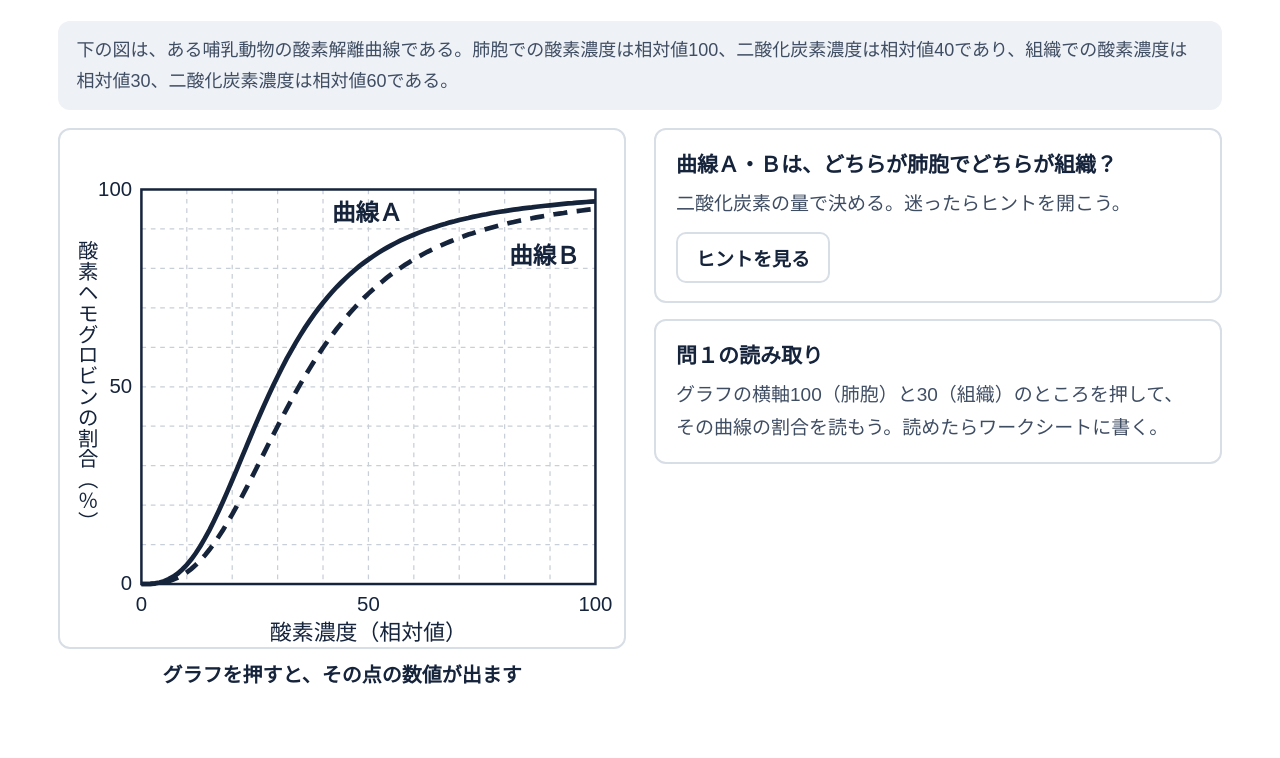
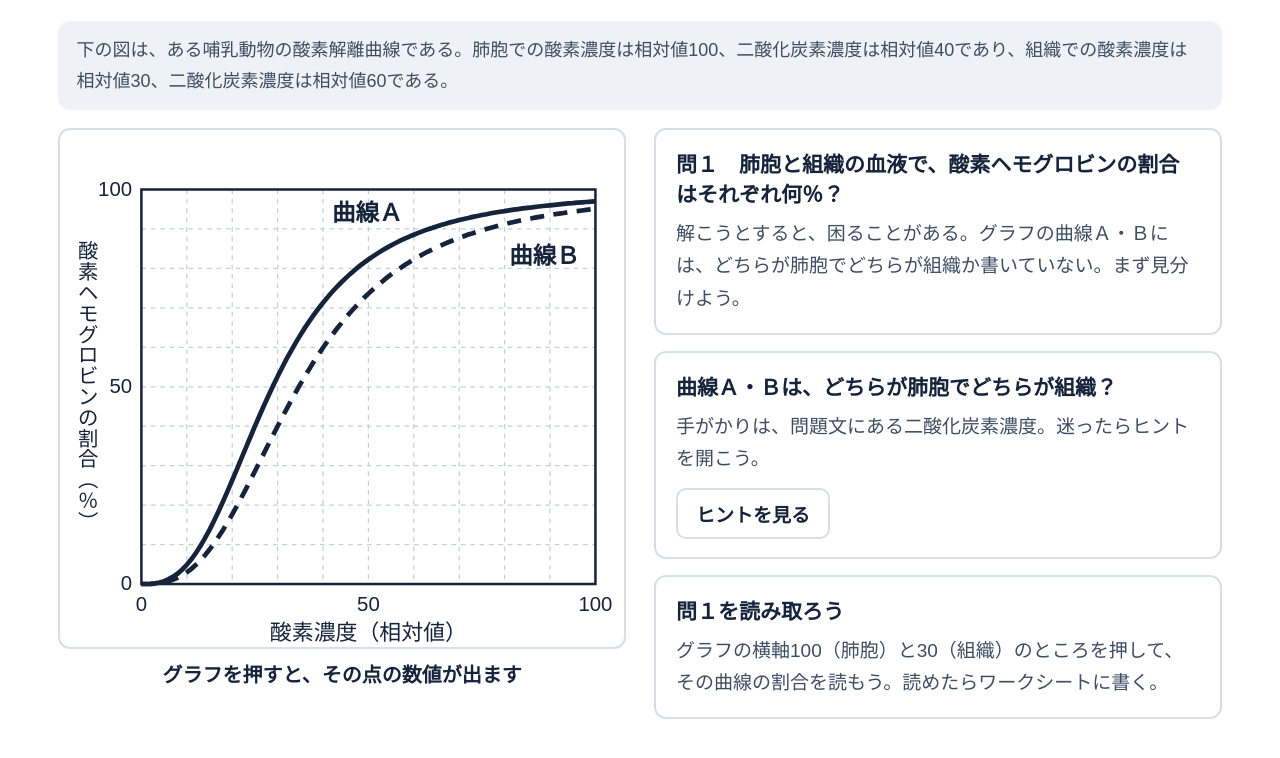
Before and after one commit to yuki-en-design/ODC_students, a plain HTML site: page index.html in a window 1280 px wide. Shown: the part 64-822 px from the top of the page. Drawn offline with Linux system fonts and the light colour scheme.

Commit message:
1 問題を解く：問１を先に出し、見分け方→読み取りの順に（WS 11/12版に合わせる）
Co-Authored-By: Claude Opus 5.5 <noreply@anthropic.com>
Claude-Session: https://claude.ai/code/session_01BX8KGDuRhvBTDgUKsje85P

```diff
--- a/index.html
+++ b/index.html
@@ -128,13 +128,17 @@ details.ex p{font-size:19px;line-height:1.8;margin:10px 0 0;}
     </div>
     <div>
       <div class="box">
+        <h3>問１　肺胞と組織の血液で、酸素ヘモグロビンの割合はそれぞれ何％？</h3>
+        <p>解こうとすると、困ることがある。グラフの曲線Ａ・Ｂには、どちらが肺胞でどちらが組織か書いていない。まず見分けよう。</p>
+      </div>
+      <div class="box">
         <h3>曲線Ａ・Ｂは、どちらが肺胞でどちらが組織？</h3>
-        <p>二酸化炭素の量で決める。迷ったらヒントを開こう。</p>
+        <p>手がかりは、問題文にある二酸化炭素濃度。迷ったらヒントを開こう。</p>
         <div class="row"><button class="btn" id="h1b">ヒントを見る</button></div>
         <div class="hint" id="h1">二酸化炭素が多いと、ヘモグロビンは酸素を離しやすくなる。横軸の同じ位置（同じ酸素濃度）で2本を比べて、下にあるほうが「離しやすい」ほう。</div>
       </div>
       <div class="box">
-        <h3>問１の読み取り</h3>
+        <h3>問１を読み取ろう</h3>
         <p>グラフの横軸100（肺胞）と30（組織）のところを押して、その曲線の割合を読もう。読めたらワークシートに書く。</p>
       </div>
     </div>
@@ -163,7 +167,7 @@ details.ex p{font-size:19px;line-height:1.8;margin:10px 0 0;}
         <p>問２の文：「<b>肺胞で酸素を結合した酸素ヘモグロビンのうち</b>、酸素を組織へ渡すヘモグロビンの割合」</p>
         <p style="margin-top:8px;">渡したトラックは、何台のうちの話？　ワークシートに分数で書こう。</p>
         <div class="row"><button class="btn" id="h2b">ヒントを見る</button></div>
-        <div class="hint" id="h2">問２の文の「のうち」の直前を読もう。最初から酸素を積めなかったトラックも、その中に入っている？</div>
+        <div class="hint" id="h2">問２の文の、「のうち」の前に書いてある言葉を読もう。最初から酸素を積めなかったトラックも、その中に入っている？</div>
       </div>
     </div>
   </div>
```
